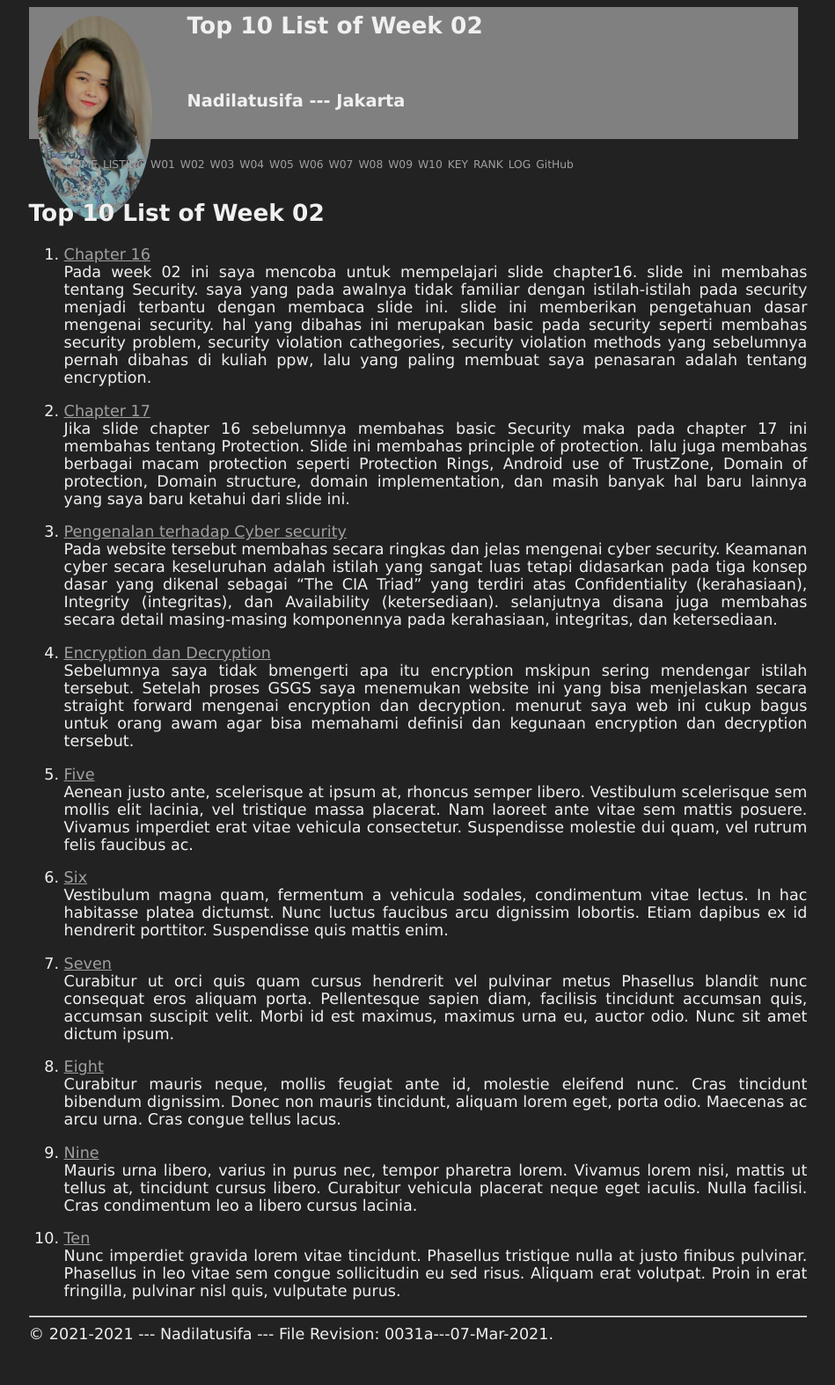
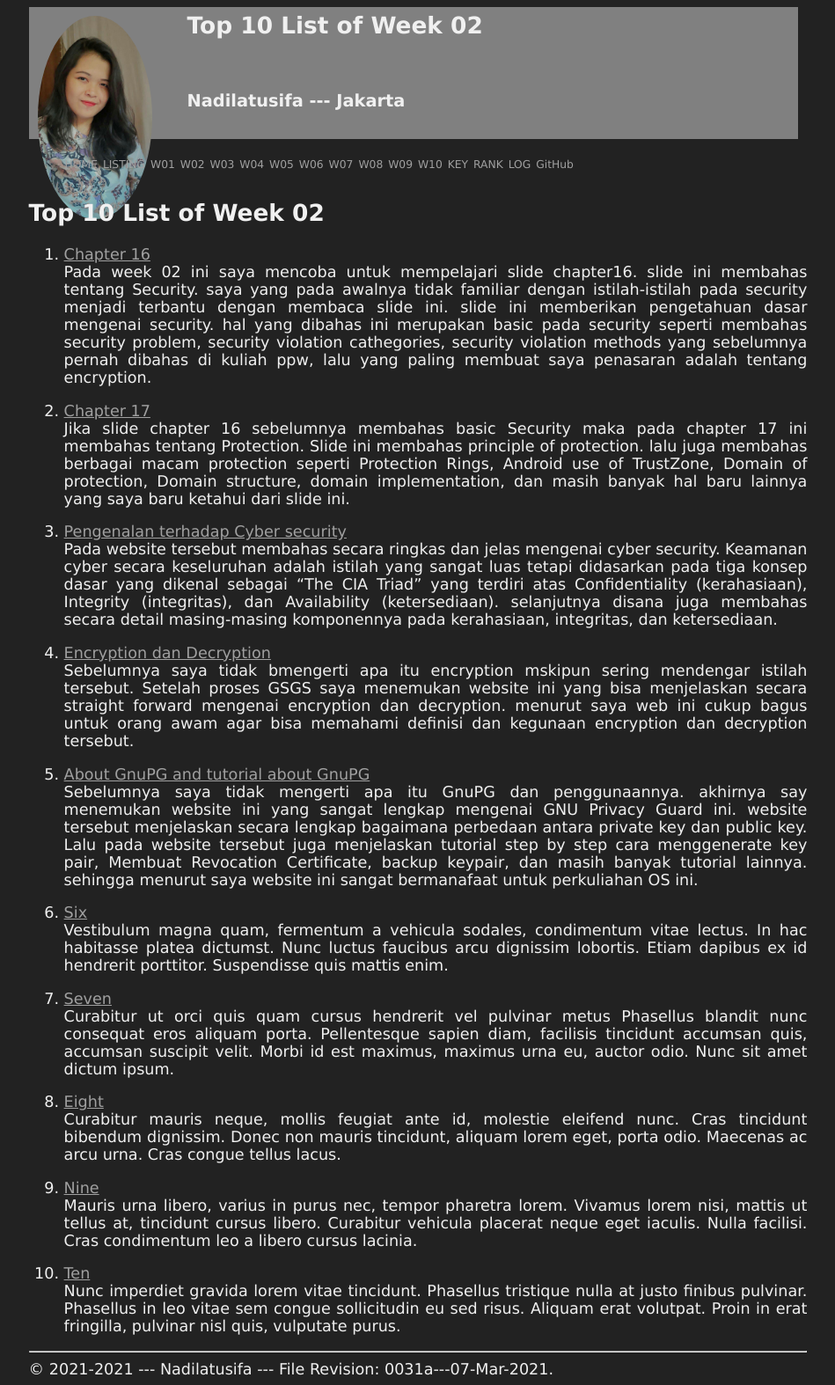
Before and after one commit to nadilatusifa12/os211, a Jekyll site: the page built from w02.md, in a window 1280 px wide. Shown: the whole page at 88% size, without its empty margins (165-1114 px from the left). Built offline with Jekyll 4.4.1, drawn with Linux system fonts in a browser that asks for light colours; our own code applies the rules of GitHub Pages for plain Markdown files; before the commit the page ends 1534 px from its top, so only the background shows below that.

Commit message:
Update w02.md

```diff
--- a/w02.md
+++ b/w02.md
@@ -26,12 +26,10 @@ Sebelumnya saya tidak bmengerti apa itu encryption mskipun sering mendengar isti
 Setelah proses GSGS saya menemukan website ini yang bisa menjelaskan secara straight forward mengenai encryption dan decryption.
 menurut saya web ini cukup bagus untuk orang awam agar bisa memahami definisi dan kegunaan encryption dan decryption tersebut.
 
-5. [Five](https://en.wikipedia.org/wiki/5)<br>
-Aenean justo ante, scelerisque at ipsum at, rhoncus semper libero.
-Vestibulum scelerisque sem mollis elit lacinia, vel tristique massa placerat.
-Nam laoreet ante vitae sem mattis posuere.
-Vivamus imperdiet erat vitae vehicula consectetur.
-Suspendisse molestie dui quam, vel rutrum felis faucibus ac.
+5. [About GnuPG and tutorial about GnuPG](https://software.endy.muhardin.com/linux/menggunakan-gpg/)<br>
+Sebelumnya saya tidak mengerti apa itu GnuPG dan penggunaannya. akhirnya say menemukan website ini yang sangat lengkap mengenai GNU Privacy Guard ini.
+website tersebut menjelaskan secara lengkap bagaimana perbedaan antara private key dan public key.
+Lalu pada website tersebut juga menjelaskan tutorial step by step cara menggenerate key pair, Membuat Revocation Certificate, backup keypair, dan masih banyak tutorial lainnya. sehingga menurut saya website ini sangat bermanafaat untuk perkuliahan OS ini.
 
 6. [Six](https://en.wikipedia.org/wiki/6)<br>
 Vestibulum magna quam, fermentum a vehicula sodales, condimentum vitae lectus.
```
